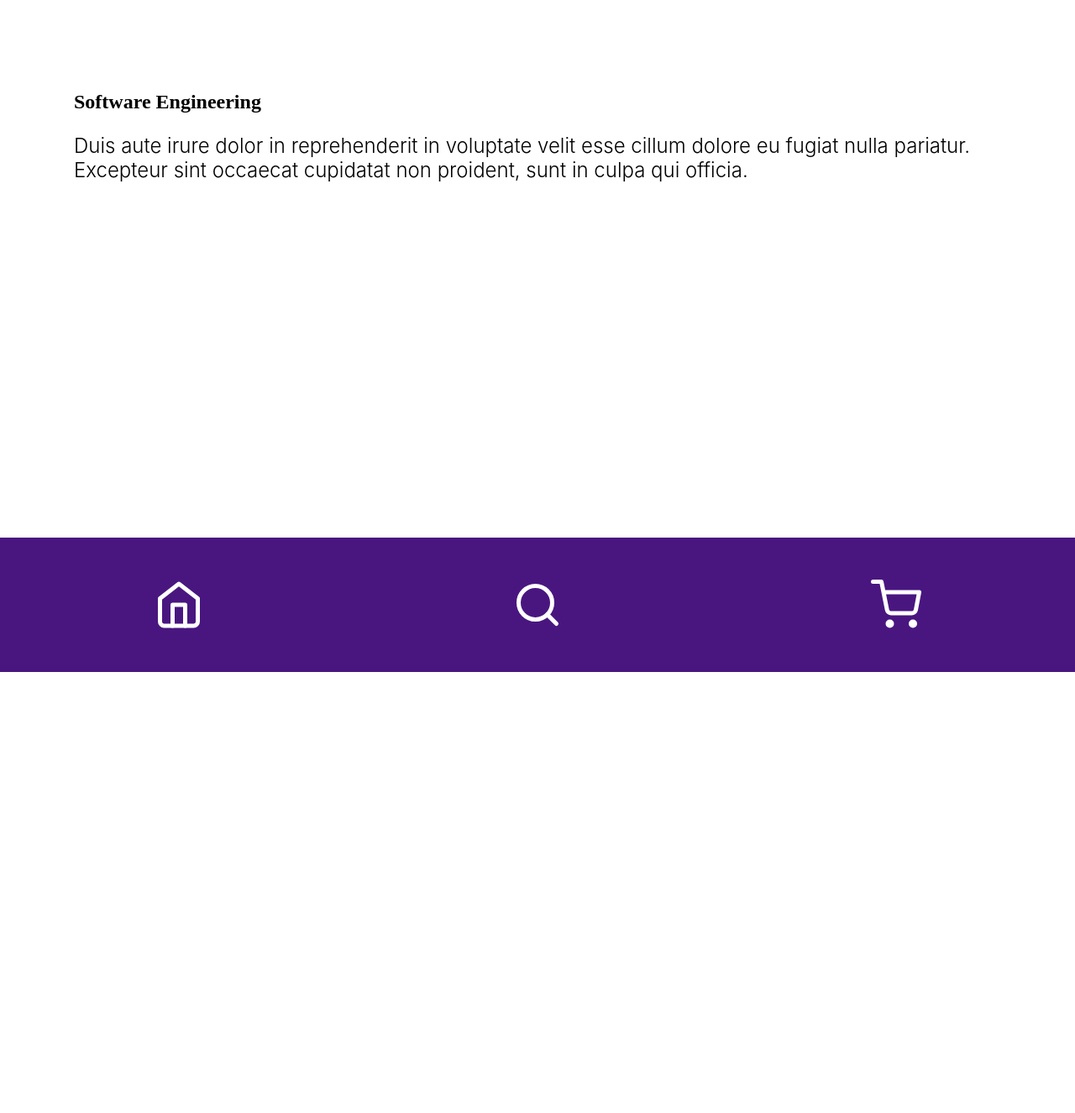
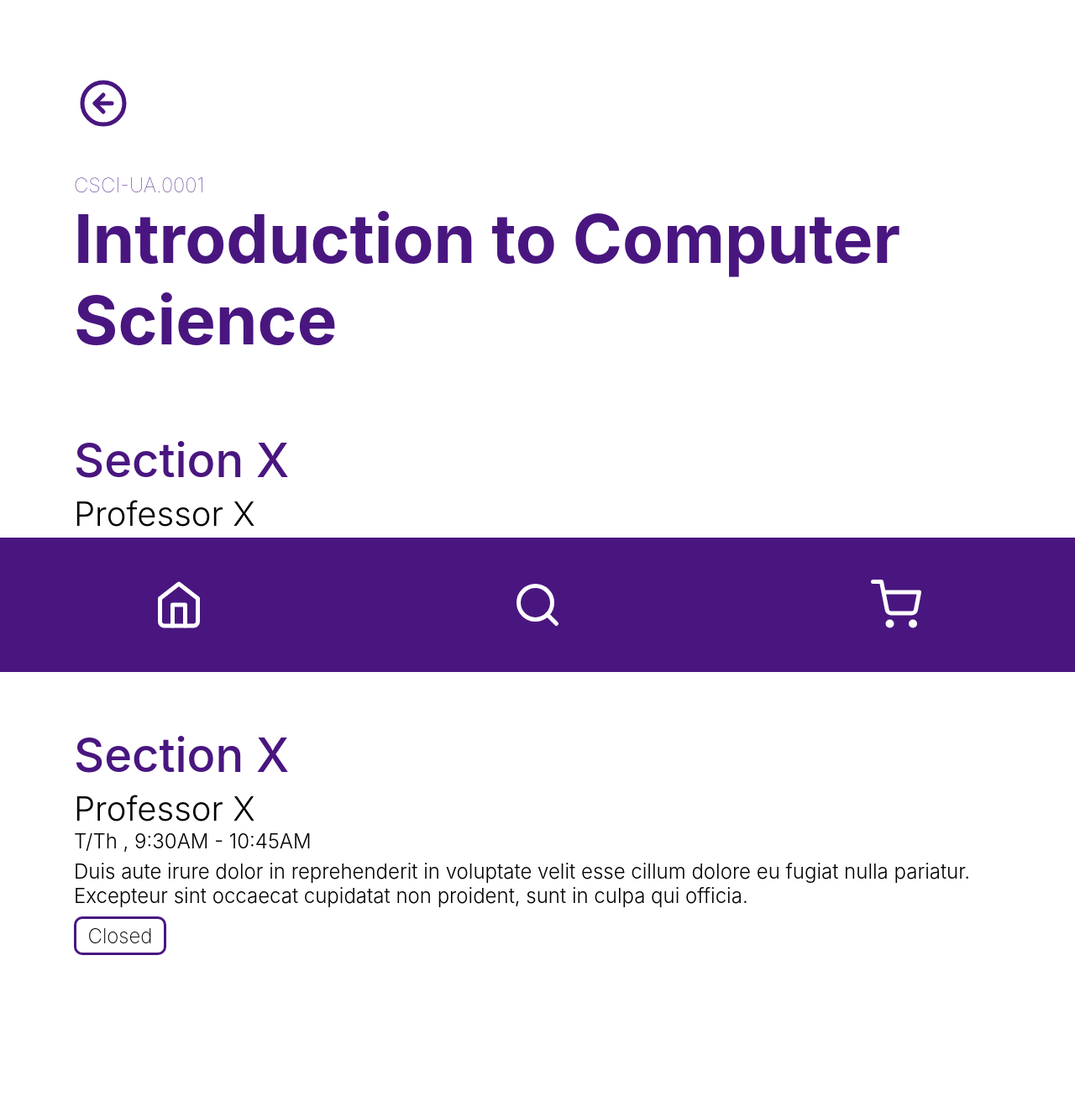
Before and after one commit to software-students-fall2022/web-app-exercise-team-4-1, a Flask app: page /courses/1 in a window 1280 px wide. Shown: the whole page at 84% size. Before the commit the page ends 800 px from the top, so only its background shows below. Run offline with Flask 2, Linux system fonts and the light colour scheme.

Commit message:
Add course sections page

```diff
--- a/flask-server/routes/views.py
+++ b/flask-server/routes/views.py
@@ -17,8 +17,11 @@ def home_view():
 
 @app_blueprint.route('/courses/<mongoid>')
 def course_view(mongoid):
-    doc = {"code": "CSCI-UA.0002", "section": "X", "date": {"days": ["T", "Th"], "start_time": "9:30AM", "end_time": "10:45AM"}, "name": 'Software Engineering', 'professor': 'X', 'description': 'Duis aute irure dolor in reprehenderit in voluptate velit esse cillum dolore eu fugiat nulla pariatur. Excepteur sint occaecat cupidatat non proident, sunt in culpa qui officia.'}
-    return render_template('course.html', mongoid=mongoid, doc=doc)
+    docs = [
+            {"_id": 1, "status": "open-section", "code": "CSCI-UA.0001", "section": "X", "date": {"days": ["T", "Th"], "start_time": "9:30AM", "end_time": "10:45AM"}, "name": 'Intro to Computer Science', 'professor': 'X', 'description': 'Lorem ipsum dolor sit amet, consectetur adipiscing elit. Aliquam in finibus dolor. Ut ut sollicitudin ante. Praesent fringilla augue ante, vitae feugiat nisl consequat ut.'},
+            {"_id": 2, "waitlist_count": 12, "status": "closed","code": "CSCI-UA.0002", "section": "X", "date": {"days": ["T", "Th"], "start_time": "9:30AM", "end_time": "10:45AM"}, "name": 'Software Engineering', 'professor': 'X', 'description': 'Duis aute irure dolor in reprehenderit in voluptate velit esse cillum dolore eu fugiat nulla pariatur. Excepteur sint occaecat cupidatat non proident, sunt in culpa qui officia.'}
+        ]
+    return render_template('course.html', docs=docs, course_name='Introduction to Computer Science', course_code="CSCI-UA.0001")
 
 @app_blueprint.route('/courses')
 def course_search_view():
--- a/flask-server/static/css/style.css
+++ b/flask-server/static/css/style.css
@@ -28,16 +28,45 @@ footer {
     margin-top: auto;
 }
 
+.back-icon-container {
+    width: 70px;
+    height: 70px;
+    display: flex;
+    padding-bottom: 48px;
+}
+
+
+.back-icon {
+    transform: scale(2.5);
+    display: block;
+    margin-left: auto;
+    margin-right: auto;
+    margin-bottom: auto;
+    margin-top: auto;
+}
+
 body {
     padding: 5rem;
 }
 
-h1 {
+pagetitle {
     font-family: 'Inter';
     font-style: bold;
     font-weight: 700;
     font-size: 80px;
-    line-height: 30px;
+
+    color: #491680;
+}
+
+.section-page {
+    display: flex;
+    flex-direction: column;
+}
+
+.section-course-code {
+    font-family: 'Inter';
+    font-style: normal;
+    font-weight: 100;
 
     color: #491680;
 }
--- a/flask-server/templates/_course.html
+++ b/flask-server/templates/_course.html
@@ -8,7 +8,9 @@
     </h3>
     <div>
         <span>
-            Section {{course.section}} | {% for day in course.date.days%}{{day}}.{%endfor%}, {{course.date.start_time}} - {{course.date.end_time}}
+            Section {{course.section}} |
+            {% for i in range(course.date.days|length)%}{% if i != 0 %}/{%endif%}{{course.date.days[i]}}{%endfor%}
+            , {{course.date.start_time}} - {{course.date.end_time}}
         </span>
     </div>
     <p class="course-description">
--- /dev/null
+++ b/flask-server/templates/_section.html
@@ -0,0 +1,29 @@
+<course>
+    <h2 class="course-name">
+        Section {{course.section}}
+    </h2>
+    <h3 class="course-professor">
+        Professor {{course.professor}}
+    </h3>
+    <div>
+        <span>
+            {% for i in range(course.date.days|length)%}{% if i != 0 %}/{%endif%}{{course.date.days[i]}}{%endfor%}
+            , {{course.date.start_time}} - {{course.date.end_time}}
+        </span>
+    </div>
+    <p class="course-description">
+        {{course.description}}
+    </p>
+    <div class="course-btn-container">
+    {% if course.status == "closed" %}
+        <div class="closed-btn">
+            Closed
+        </div>
+    {% elif course.status == "open-section" %}
+        {#<!-- <form method="POST" action="{{ url_for('student.add_to_cart', mongoid=course._id) }}"> -->#}
+        <form method="POST" action="https://www.google.com/">
+            <input type="submit" value="Add to Cart" class="dark-purple-btn"/>
+        </form>
+    {% endif %}
+    </div>
+</course>
--- a/flask-server/templates/course.html
+++ b/flask-server/templates/course.html
@@ -1,10 +1,14 @@
 {% extends 'base.html' %} {% block container %}
-<div>
-    <h2>
-        {{doc.name}}
-    </h2>
-    <p>
-        {{doc.description}}
-    </p>
+<div class="section-page">
+    <a href="{{ url_for('app_blueprint.course_search_view') }}" class="back-icon-container">
+        <img src="{{ url_for('static', filename='images/arrow-left-circle.svg') }}" alt="left arrow" class="back-icon">
+    </a>
+    <span class="section-course-code">{{course_code}}</span>
+    <pagetitle>{{course_name}}</pagetitle>
+    <div class="course-list">
+        {% for course in docs %}
+            {% include '_section.html' %}
+        {% endfor %}
+    </div>
 </div>
 {% endblock %}
--- a/flask-server/templates/course_search.html
+++ b/flask-server/templates/course_search.html
@@ -1,6 +1,6 @@
 {% extends 'base.html' %} {% block container %}
 <div>
-    <h1>Course Search</h1>
+    <pagetitle>Course Search</pagetitle>
     <div>
         <form>
             <div class="input-box">
--- a/flask-server/templates/shopping_cart.html
+++ b/flask-server/templates/shopping_cart.html
@@ -1,6 +1,6 @@
 {% extends 'base.html' %} {% block container %}
 <div>
-    <h1>Shopping Cart</h1>
+    <pagetitle>Shopping Cart</pagetitle>
     <div class="course-list">
         {% for course in docs %}
             {% include '_course.html' %}
--- a/flask-server/templates/student_courses.html
+++ b/flask-server/templates/student_courses.html
@@ -1,6 +1,6 @@
 {% extends 'base.html' %} {% block container %}
 <div>
-    <h1>My Courses</h1>
+    <pagetitle>My Courses</pagetitle>
     <div class="course-list">
         {% for course in docs %}
             {% include '_course.html' %}
```
Also changed, not shown: flask-server/static/images/arrow-left-circle.svg (added).
